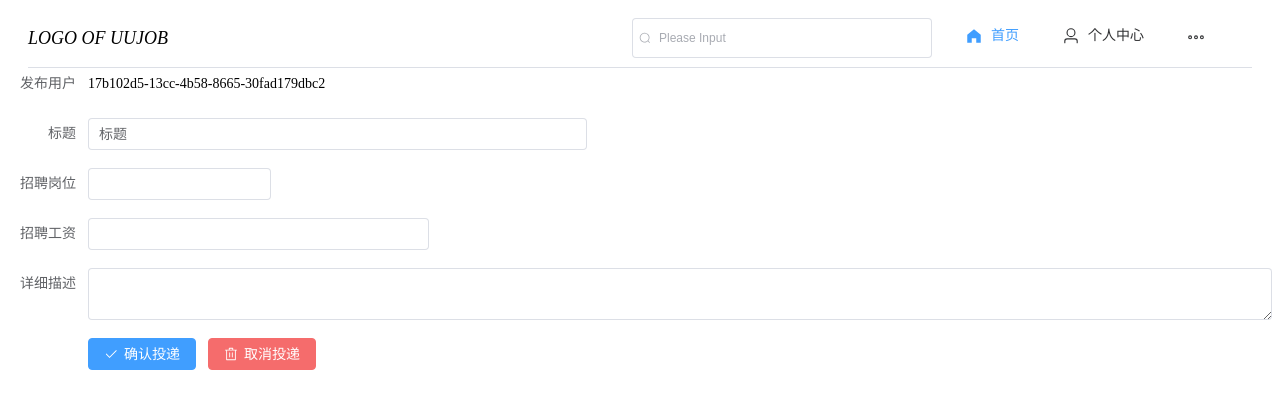
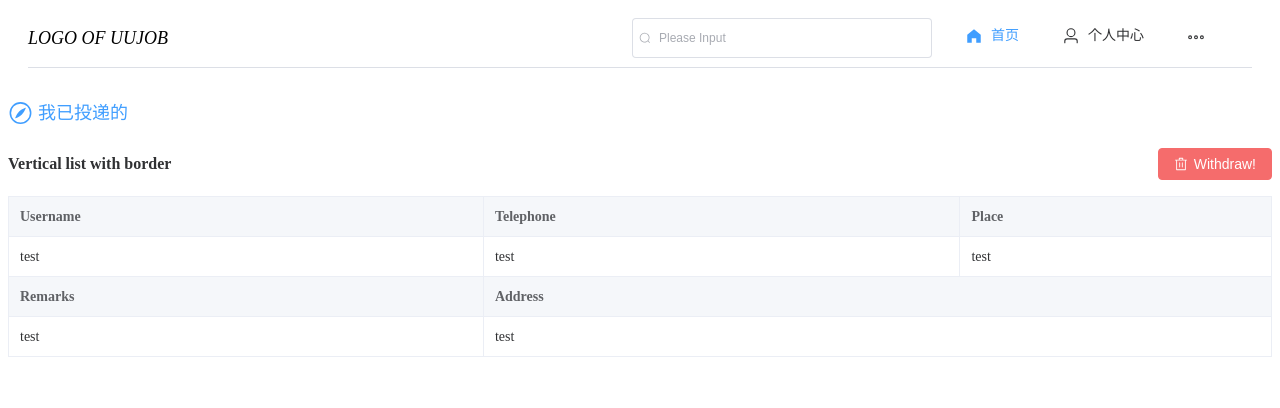
Before and after one commit to Siyuson/UUJOB-FrontEnd, a Vue app: page /manageposted in a window 1280 px wide. Shown: the top 408 px of the page. Built offline with nearby package versions, Linux system fonts and the light colour scheme.

Commit message:
对不起

```diff
--- a/src/components/home/FunctionArea.vue
+++ b/src/components/home/FunctionArea.vue
@@ -9,16 +9,16 @@
     </el-card>
 
     <el-dialog v-model="dialogFormVisible" title="请填写表单信息">
-      <ManagePosted></ManagePosted>
+      <RecruitPost></RecruitPost>
     </el-dialog>
   </template>
 
 <script>
 import {reactive, ref} from 'vue';
-import ManagePosted from "@/view/ManagePosted.vue";
+import RecruitPost from "@/components/home/RecruitPost.vue";
 export default{
   components:{
-    ManagePosted,
+    RecruitPost,
   },
   data(){
     const dialogFormVisible  =ref(false);
--- /dev/null
+++ b/src/components/home/RecruitPost.vue
@@ -0,0 +1,139 @@
+<template>
+    <div>
+        <el-form :model="Form" label-width="80px">
+            <el-form-item label="发布用户">
+              <span>{{Form.userId}}</span>
+            </el-form-item>
+
+            <el-col :span="11">
+                <el-form-item label="标题">
+                    <el-input v-model="Form.title" />
+                </el-form-item>
+            </el-col>
+
+            <el-col :span="5">
+                <el-form-item label="招聘岗位">
+                    <el-input v-model="Form.position" />
+                </el-form-item>
+            </el-col>
+
+            <el-col :span="8">
+                <el-form-item label="招聘工资">
+                    <el-input v-model="Form.salary" />
+                </el-form-item>
+            </el-col>
+
+            <el-form-item label="详细描述">
+                <el-input v-model="Form.description" type="textarea" />
+            </el-form-item>
+
+            <el-form-item >
+                <el-button type="primary" :icon="Check" @click="submit()" >确认投递</el-button>
+                <el-button type="danger" :icon="Delete"  @click="dialogVisible = true" >
+                    取消投递
+                </el-button>
+              </el-form-item>
+        </el-form>
+
+
+        <el-dialog
+            v-model="dialogVisible"
+            title="Tips"
+            width="30%"
+            :before-close = true>
+            <span>
+                是否确定取消投递？
+            </span>
+            <template #footer>
+            <span class="dialog-footer">
+                <el-button type="primary" @click="dialogVisible = false">不，点错了!</el-button>
+                <el-button type="warning" @click="dialogVisible = false; handlecancel()">是，就要撤！</el-button>
+            </span>
+            </template>
+        </el-dialog>
+
+    </div>
+</template>
+
+<script lang="ts">
+import { computed, ref ,reactive} from 'vue'
+import { ElMessageBox } from 'element-plus'
+import { ElNotification } from 'element-plus'
+import { Delete,Check} from '@element-plus/icons-vue'
+import {useStore} from "vuex"
+import axios from 'axios'
+
+
+export default{
+    data(){
+        const dialogVisible = ref(false);
+        const size = ref('');
+        const Form = reactive({
+            userId: useStore().state.userId,
+            title:"标题",
+            position:"",
+            salary:"",
+            description:"",
+        });
+
+        return {
+            Delete,Check,
+            dialogVisible,
+            size,
+            Form,
+        }
+    },
+    methods:{
+        handlecancel (){
+            ElNotification({
+                title: '已取消',
+                message: '已取消！',
+                type: 'success',
+            })
+        },
+        async submit(){
+            let that=this;
+            //首先从user表里面获取部分信息
+            alert(this.dialogVisible);
+            axios({
+                method: "post",
+                url: "http://localhost:9090/",
+                data: {
+                    //参数自己接
+
+                },
+            }).then(function (response) {
+                if(response.data.code==="200"){
+
+                    alert("操作成功");
+                }
+                else{
+                    alert(response.data.msg);
+                }
+            });
+
+        },
+
+    },
+    mounted() {
+
+    },
+}
+
+</script>
+
+<style scoped>
+.el-descriptions {
+    margin-top: 20px;
+}
+.cell-item {
+    display: flex;
+    align-items: center;
+}
+.margin-top {
+    margin-top: 20px;
+}
+.dialog-footer button:first-child {
+    margin-right: 10px;
+}
+</style>
--- a/src/view/ManagePosted.vue
+++ b/src/view/ManagePosted.vue
@@ -1,41 +1,22 @@
 <template>
     <div>
-        <el-form :model="Form" label-width="80px">
-            <el-form-item label="发布用户">
-              <span>{{Form.userId}}</span>
-            </el-form-item>
+        <div class="header">
+            <el-row>
+            <el-icon size="30px"> <Compass style="margin-right: 5px;" /> </el-icon>
+            <div>我已投递的</div>
+            </el-row>
+        </div>
 
-            <el-col :span="11">
-                <el-form-item label="标题">
-                    <el-input v-model="Form.title" />
-                </el-form-item>
-            </el-col>
-
-            <el-col :span="5">
-                <el-form-item label="招聘岗位">
-                    <el-input v-model="Form.position" />
-                </el-form-item>
-            </el-col>
-
-            <el-col :span="8">
-                <el-form-item label="招聘工资">
-                    <el-input v-model="Form.salary" />
-                </el-form-item>
-            </el-col>
-
-            <el-form-item label="详细描述">
-                <el-input v-model="Form.description" type="textarea" />
-            </el-form-item>
-
-            <el-form-item >
-                <el-button type="primary" :icon="Check" @click="submit()" >确认投递</el-button>
+        <el-descriptions
+        title="Vertical list with border"
+        direction="vertical"
+        :column="4"
+        :size="size"
+        border>
+    <template #extra>
         <el-button type="danger" :icon="Delete"  @click="dialogVisible = true" >
-                    取消投递
+            Withdraw!
         </el-button>
-              </el-form-item>
-        </el-form>
-
-
         <el-dialog
     v-model="dialogVisible"
     title="Tips"
@@ -51,77 +32,51 @@
     </span>
     </template>
 </el-dialog>
+    </template>
 
+    <el-descriptions-item label="Username">test</el-descriptions-item>
+    <el-descriptions-item label="Telephone">test</el-descriptions-item>
+    <el-descriptions-item label="Place" :span="2">test</el-descriptions-item>
+    <el-descriptions-item label="Remarks">test</el-descriptions-item>
+    <el-descriptions-item label="Address">
+        test
+    </el-descriptions-item>
+</el-descriptions>
     </div>
 </template>
 
-<script lang="ts">
-import { computed, ref ,reactive} from 'vue'
+<script setup lang="ts">
+import { computed, ref } from 'vue'
 import { ElMessageBox } from 'element-plus'
 import { ElNotification } from 'element-plus'
-import { Delete,Check} from '@element-plus/icons-vue'
-import {useStore} from "vuex"
-import axios from 'axios'
+import { Delete} from '@element-plus/icons-vue'
+import {
+    Iphone,
+    Location,
+    OfficeBuilding,
+    Tickets,
+    User,
+} from '@element-plus/icons-vue'
+const dialogVisible = ref(false)
+const size = ref('')
 
-
-export default{
-    data(){
-        const dialogVisible = ref(false);
-        const size = ref('');
-        const Form = reactive({
-            userId: useStore().state.userId,
-            title:"标题",
-            position:"",
-            salary:"",
-            description:"",
-        });
-
-        return {
-            Delete,Check,
-            dialogVisible,
-            size,
-            Form,
-        }
-    },
-    methods:{
-        handlecancel (){
+const handlecancel = () => {
     ElNotification({
-                title: '已取消',
-                message: '已取消！',
+    title: '操作成功',
+    message: '操作成功！',
     type: 'success',
 })
-        },
-        async submit(){
-            let that=this;
-            //首先从user表里面获取部分信息
-            axios({
-                method: "post",
-                url: "http://localhost:9090/",
-                data: {
-                    //参数自己接
-                    id: that.Form.userId,
-                },
-            }).then(function (response) {
-                if(response.data.code==="200"){
-
-                    alert("操作成功");
 }
-                else{
-                    alert(response.data.msg);
-                }
-            });
-
-        },
-
-    },
-    mounted() {
-
-    },
-}
-
 </script>
 
 <style scoped>
+.header{
+    margin-top: 30px;
+    font-family: "微软雅黑";
+    font-size: large;
+    color: #409EFF;
+    vertical-align: middle;
+}
 .el-descriptions {
     margin-top: 20px;
 }
```
Lines whose indentation alone changed are shown as unchanged.
